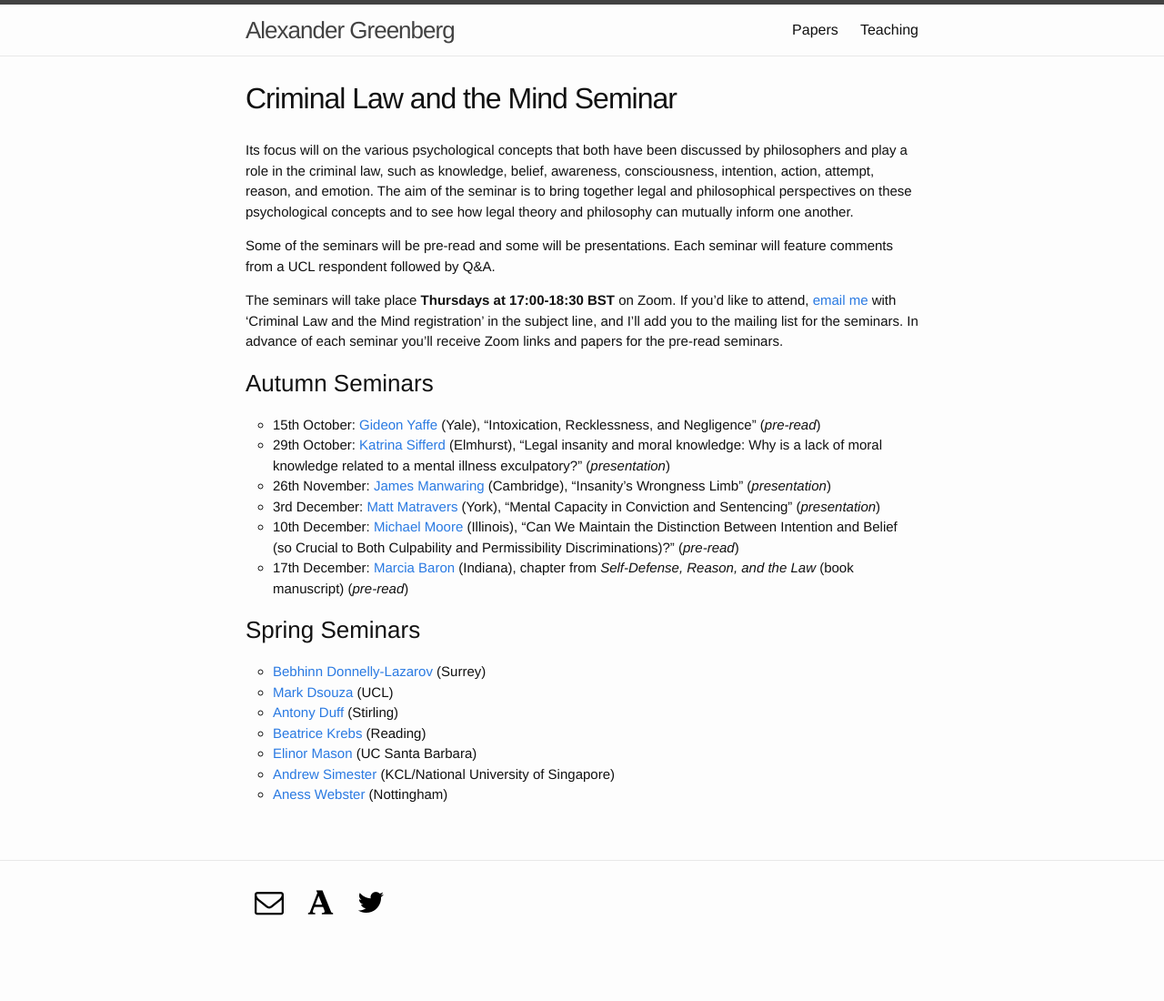
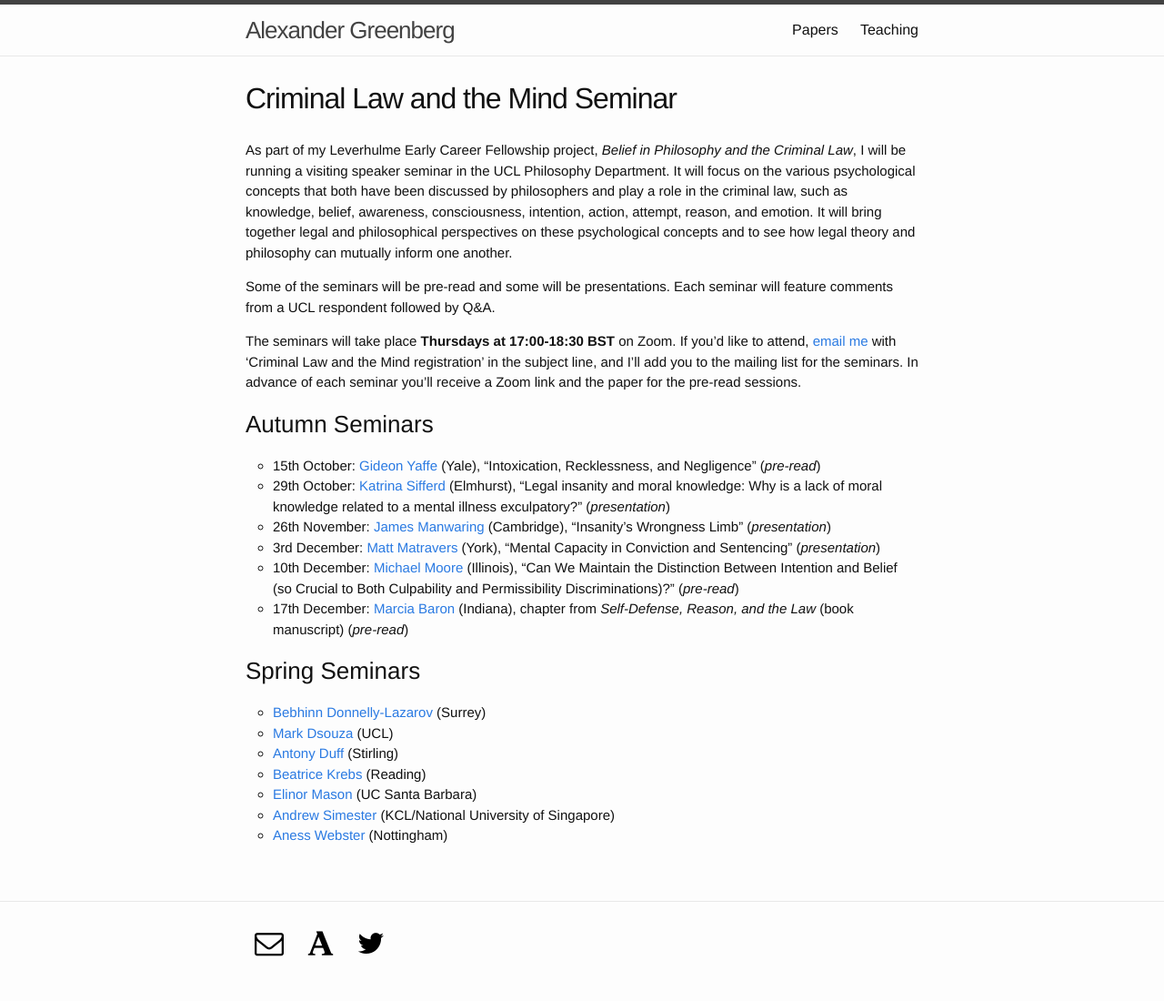
Before and after one commit to alexandergreenberg/alexandergreenberg.github.io, a Jekyll site: the page built from pages/03_Seminar.md, in a window 1280 px wide. Shown: the whole page at 91% size. Built offline with Jekyll 4.4.1, drawn with Linux system fonts in a browser that asks for light colours; some web fonts are replaced; before the commit the page ends 1055 px from its top, so only the background shows below that.

Commit message:
Update 03_Seminar.md

```diff
--- a/pages/03_Seminar.md
+++ b/pages/03_Seminar.md
@@ -4,11 +4,11 @@ title: Criminal Law and the Mind Seminar
 permalink: /seminar/
 ---
 
-Its focus will on the various psychological concepts that both have been discussed by philosophers and play a role in the criminal law, such as knowledge, belief, awareness, consciousness, intention, action, attempt, reason, and emotion. The aim of the seminar is to bring together legal and philosophical perspectives on these psychological concepts and to see how legal theory and philosophy can mutually inform one another.
+As part of my Leverhulme Early Career Fellowship project, *Belief in Philosophy and the Criminal Law*, I will be running a visiting speaker seminar in the UCL Philosophy Department. It will focus on the various psychological concepts that both have been discussed by philosophers and play a role in the criminal law, such as knowledge, belief, awareness, consciousness, intention, action, attempt, reason, and emotion. It will bring together legal and philosophical perspectives on these psychological concepts and to see how legal theory and philosophy can mutually inform one another.
 
 Some of the seminars will be pre-read and some will be presentations. Each seminar will feature comments from a UCL respondent followed by Q&A.
 
-The seminars will take place **Thursdays at 17:00-18:30 BST** on Zoom. If you'd like to attend, [email me](mailto:{{ site.email }}) with 'Criminal Law and the Mind registration' in the subject line, and I'll add you to the mailing list for the seminars. In advance of each seminar you'll receive Zoom links and papers for the pre-read seminars.
+The seminars will take place **Thursdays at 17:00-18:30 BST** on Zoom. If you'd like to attend, [email me](mailto:{{ site.email }}) with 'Criminal Law and the Mind registration' in the subject line, and I'll add you to the mailing list for the seminars. In advance of each seminar you'll receive a Zoom link and the paper for the pre-read sessions.
 
 ### Autumn Seminars
 
```
